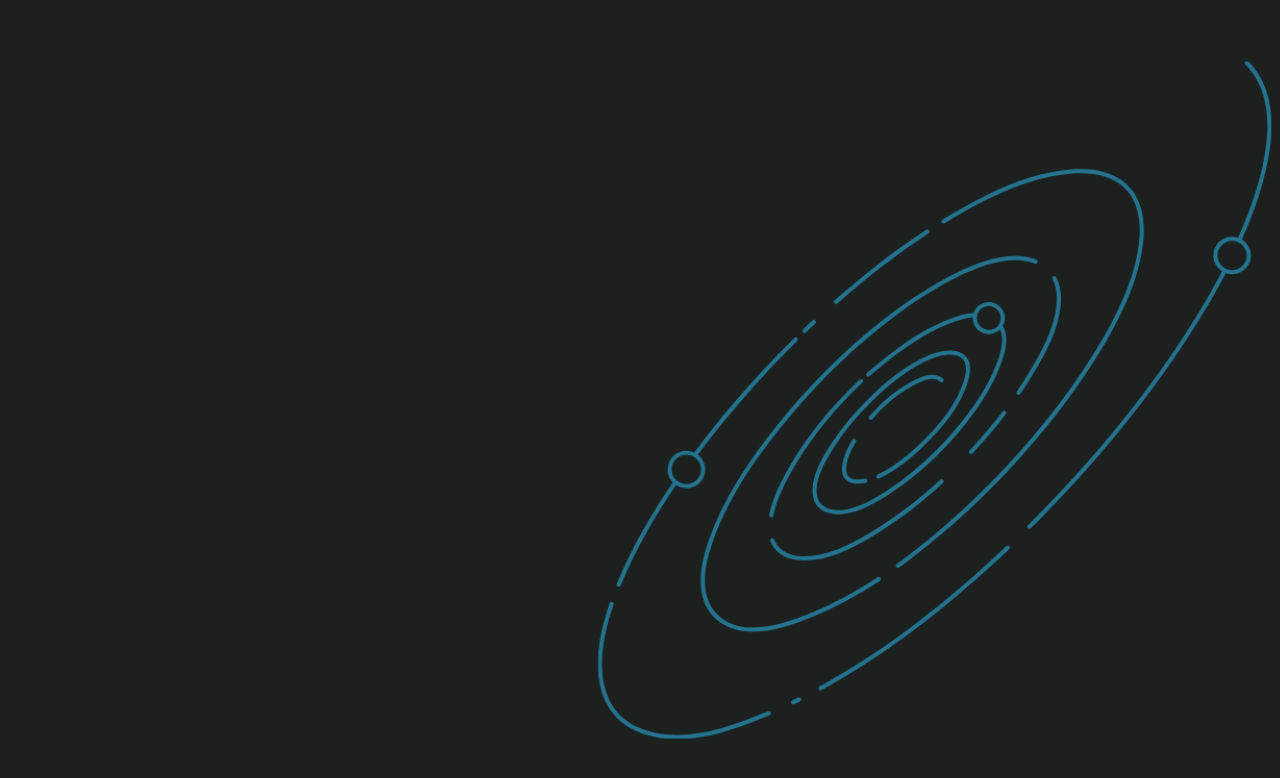
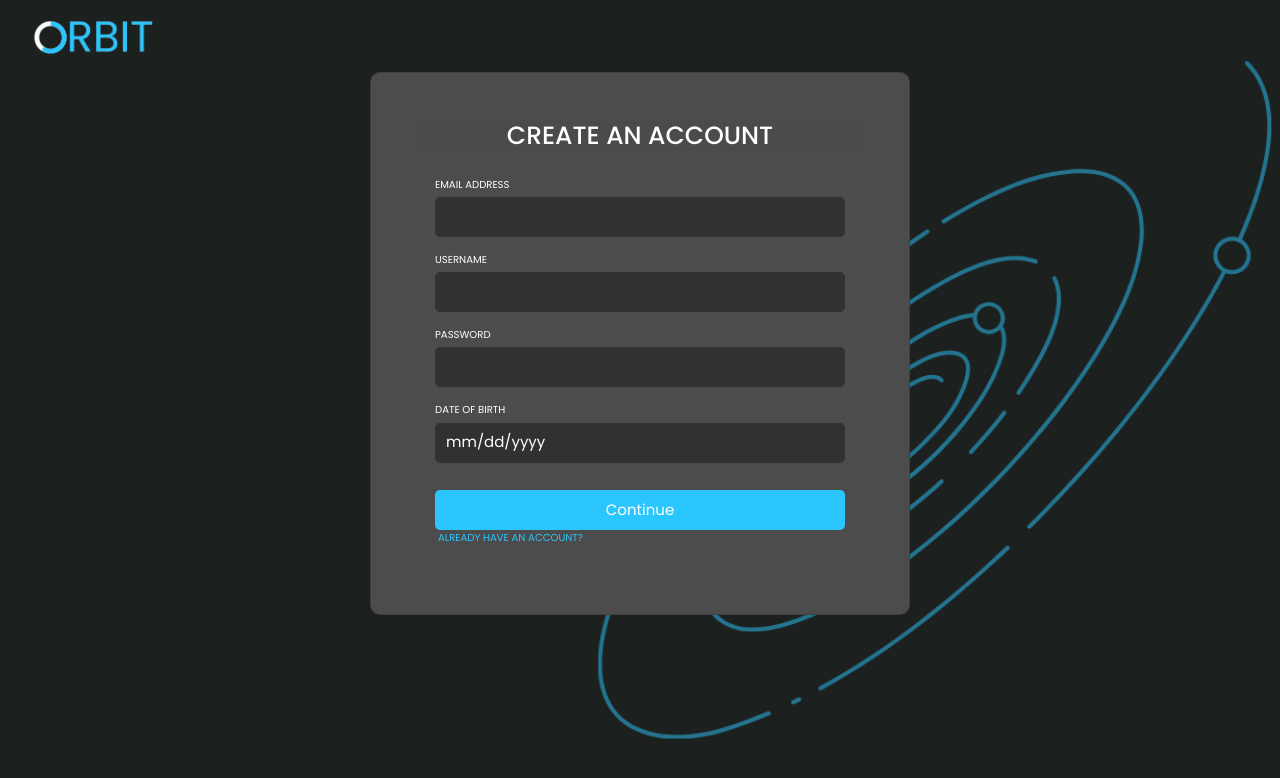
Before and after one commit to ranielletuazon/orbitTest, a React (Vite) app: page /register in a window 1280 px wide. Before the commit this address had no page. Shown: the top 778 px of the page. Built offline with nearby package versions, Linux system fonts and the light colour scheme.

Commit message:
Update 09/26/2024

```diff
--- a/src/App.jsx
+++ b/src/App.jsx
@@ -1,6 +1,7 @@
 import { BrowserRouter as Router, Routes, Route } from 'react-router-dom';
 import Home from './pages/Home.jsx';
 import Login from './pages/Login.jsx';
+import Register from './pages/Register.jsx';
 
 function App() {
   return (
@@ -8,6 +9,7 @@ function App() {
       <Routes>
         <Route path="/" element={<Home />} />
         <Route path="/login" element={<Login />} />
+        <Route path="/register" element={<Register />} />
       </Routes>
     </Router>
   );
--- a/src/pages/Home.jsx
+++ b/src/pages/Home.jsx
@@ -1,5 +1,6 @@
 import './home.css';
 import Header from './Header.jsx';
+import { useNavigate } from 'react-router-dom';
 
 function Home() {
   return (
--- a/src/pages/Login.jsx
+++ b/src/pages/Login.jsx
@@ -1,7 +1,12 @@
 import logo from './assets/logo.png';
 import './login.css';
+import { useNavigate } from 'react-router-dom';
 
 function Login() {
+  const navigate = useNavigate();
+
+  const handleRegisterClick = () => {navigate('/register');  };
+
   return (
     <div>
       <header className="header">
@@ -22,9 +27,24 @@ function Login() {
             <p className="card-title">PASSWORD</p>
             <input type="password" className="input-box" />
 
-            <a href="#"><p className="card-title-a">FORGOT YOUR PASSWORD?</p></a>
+              <span
+                className="card-title-a"
+                onClick={handleRegisterClick}
+                style={{ cursor: 'pointer', color: '#2cc6ff', textDecoration: 'none', marginTop: 5 }}>
+                FORGOT YOUR PASSWORD?
+              </span>
 
             <a href="#" className="btn btn-primary">Login</a>
+
+            <p className='card-title' style={{ marginTop: 5 }}>
+              Need an account?
+              <span
+                className="card-title-a"
+                onClick={handleRegisterClick}
+                style={{ cursor: 'pointer', color: '#2cc6ff', textDecoration: 'none', padding: 3}}>
+                REGISTER
+              </span>
+            </p>
           </div>
         </div>
       </div>
--- /dev/null
+++ b/src/pages/Register.jsx
@@ -0,0 +1,51 @@
+import logo from './assets/logo.png';
+import { useNavigate } from 'react-router-dom';
+
+function Register() {
+    let navigate = useNavigate();
+
+    const handleLoginClick = () => {
+        navigate('/login');
+    };
+
+    return (
+        <div>
+            <header className='header'>
+                <div className="header-logo">
+                    <img src={logo} alt="Logo" />
+                </div>
+            </header>
+            <div className="center-container" style={{ margin: 0 }}>
+                <div className="card">
+                    <div className="card-header">
+                        <h4>CREATE AN ACCOUNT</h4>
+                    </div>
+                    <div className="card-body">
+                        <p className="card-title">EMAIL ADDRESS</p>
+                        <input type="email" className="input-box" placeholder="" />
+
+                        <p className="card-title">USERNAME</p>
+                        <input type="text" className="input-box" placeholder="" />
+
+                        <p className="card-title">PASSWORD</p>
+                        <input type="password" className="input-box" placeholder="" />
+
+                        <p className="card-title">DATE OF BIRTH</p>
+                        <input type="date" className="input-box-birth" />
+
+                        <span className="btn btn-primary" style={{ marginTop: 27 }}>Continue</span>
+
+                        <span
+                            className="card-title-a"
+                            onClick={handleLoginClick}
+                            style={{ cursor: 'pointer', color: '#2cc6ff', textDecoration: 'none', padding: 3 }}>
+                            ALREADY HAVE AN ACCOUNT?
+                        </span>
+                    </div>
+                </div>
+            </div>
+        </div>
+    );
+}
+
+export default Register;
--- a/src/pages/login.css
+++ b/src/pages/login.css
@@ -23,6 +23,18 @@
     display: flex;
     justify-content: center;
     align-items: center;
+    animation: fadeDown .5s ease-in-out;
+}
+
+@keyframes fadeDown {
+    0% {
+        opacity: 0;
+        transform: translateY(-50px);
+    }
+    100% {
+        opacity: 1;
+        transform: translateY(0);
+    }
 }
 
 .card-header{
@@ -52,6 +64,7 @@
     font-family: "Poppins", sans-serif;
     margin: 0;
     margin-top: 15px;
+    margin-bottom: 5px;
 }
 
 .card-title-a{
@@ -70,6 +83,7 @@
     background-color: #2cc6ff;
     border: none;
     padding: 9px;
+    margin:0;
     margin-top: 1rem;
     width: 100%;           /* Set to 100% to use the card's width */
     border-radius: 5px;   /* Rounded corners */
@@ -88,8 +102,33 @@
     color: white;
 }
 
+.input-box-birth {
+    width: 100%;           /* Set to 100% to use the card's width */
+    height: 40px;         /* Set a fixed height */
+    padding: 10px;        /* Add some padding for comfort */
+    border-radius: 5px;   /* Rounded corners */
+    border: 1px solid #313131; /* Add a border with a matching color */
+    font-size: 15px;      /* Set the font size */
+    background-color: #313131; /* Background color for the input */
+    color: white;
+}
+
+/* Hides the default date input placeholder */
+.input-box-birth::placeholder {
+    color: transparent; /* Hides the placeholder */
+}
+
+/* Hides the calendar indicator */
+.input-box-birth::-webkit-inner-spin-button,
+.input-box-birth::-webkit-calendar-picker-indicator {
+    display: none; /* Hides the spinner and calendar indicator */
+}
+
+
+
+
 .input-box:focus {
     outline: none;
-    border-color: #2cc6ff; /* Change border color on focus */
-    box-shadow: 0 0 5px #2cc6ff; /* Add a shadow effect on focus */
+    border-color: #2cc6ff;
+    box-shadow: 0 0 5px #2cc6ff;
 }
```
